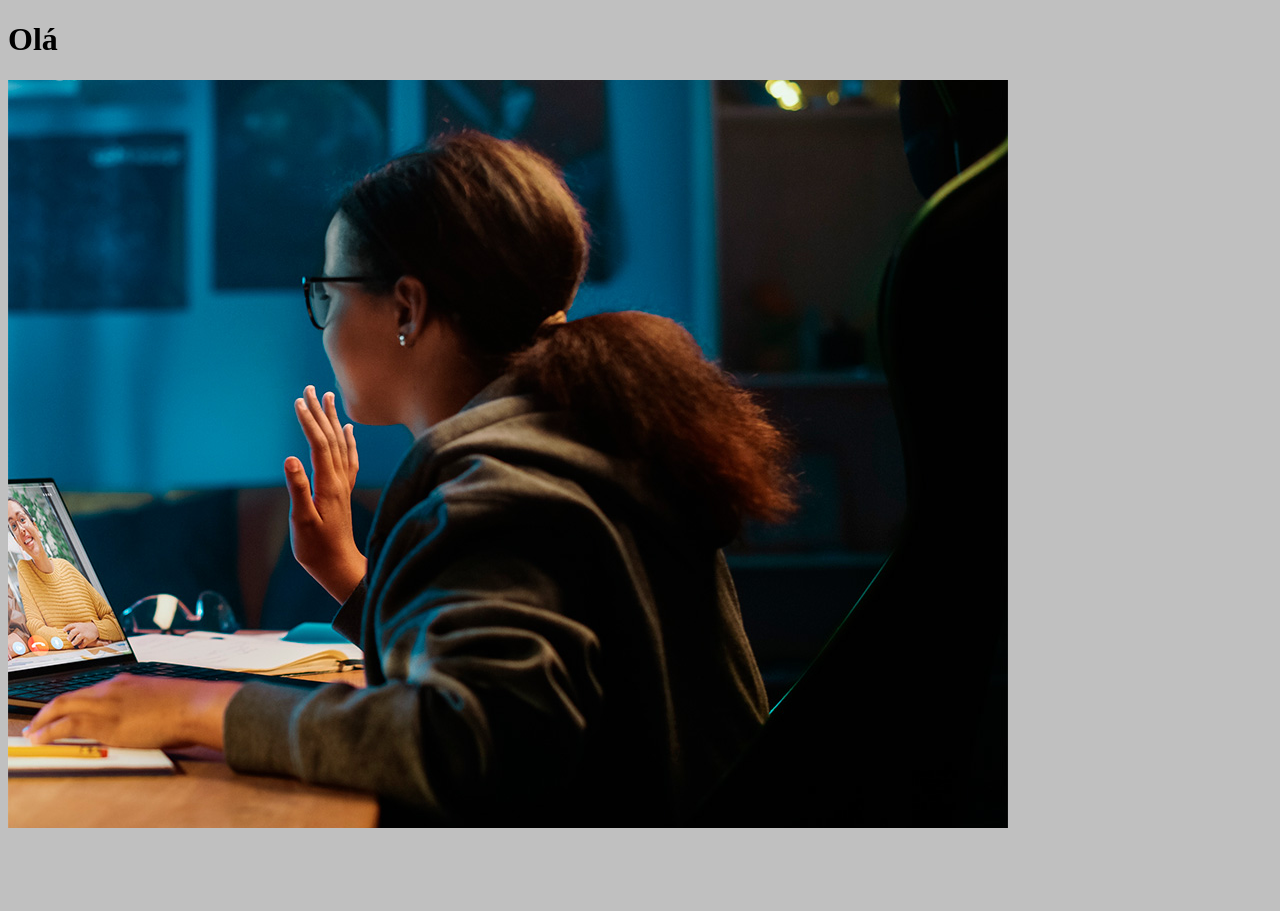
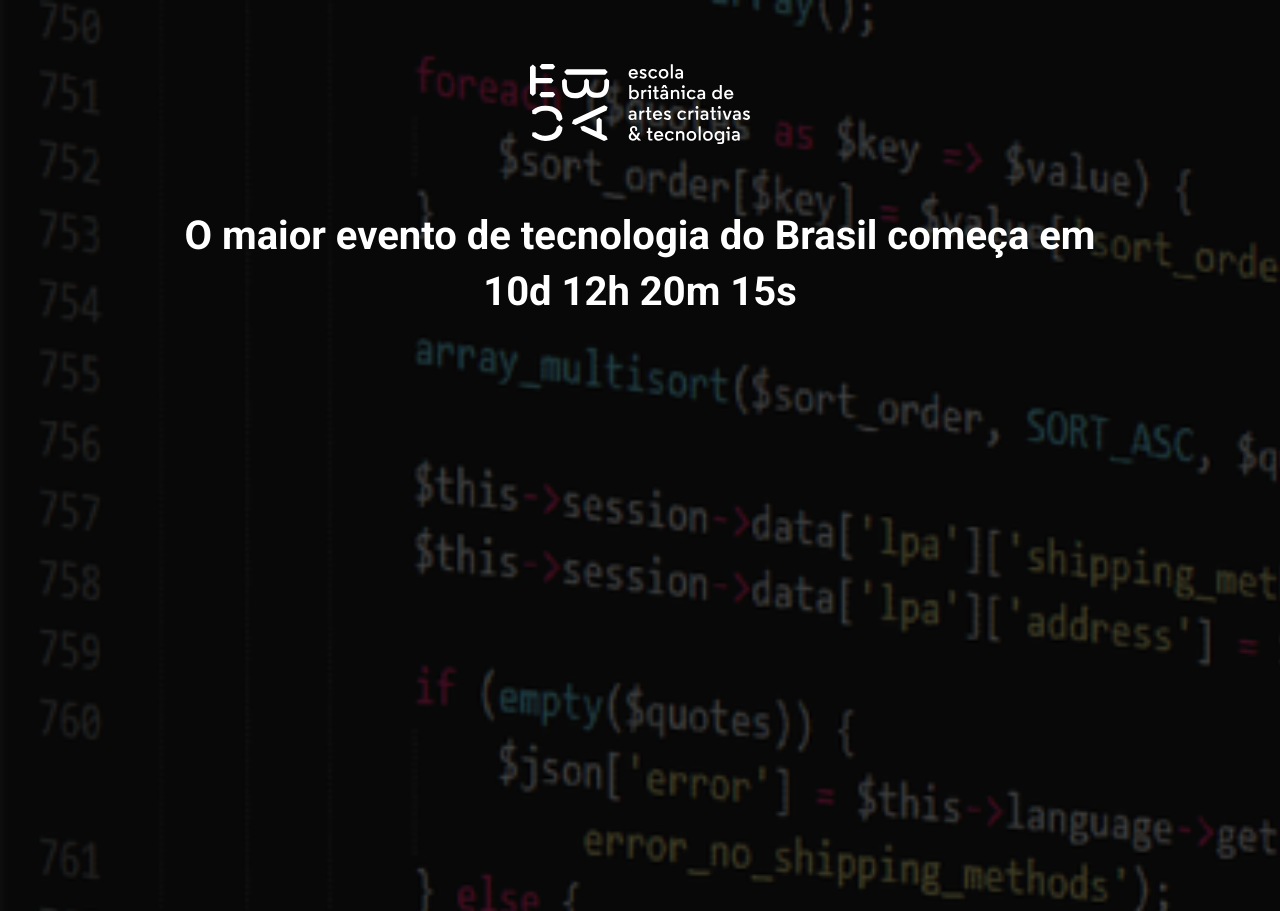
Before and after one commit to WillViana16/ebac_tech_talks, a website built with Parcel: page src/index.html in a window 1280 px wide. Shown: the top 911 px of the page. Before the commit the page ends 840 px from the top, so only its background shows below. Built offline with nearby package versions, Linux system fonts and the light colour scheme.

Commit message:
Criando o hero

```diff
--- a/src/index.html
+++ b/src/index.html
@@ -3,12 +3,24 @@
 <head>
     <meta charset="UTF-8">
     <meta name="viewport" content="width=device-width, initial-scale=1.0">
-    <title>Document</title>
+    <title>EBAC Tech Talks</title>
+
+    <link rel="preconnect" href="https://fonts.googleapis.com">
+    <link rel="preconnect" href="https://fonts.gstatic.com" crossorigin>
+    <link href="https://fonts.googleapis.com/css2?family=Roboto:ital,wght@0,100;0,300;0,400;0,500;0,700;0,900;1,100;1,300;1,400;1,500;1,700;1,900&display=swap" rel="stylesheet">
+
     <link rel="stylesheet" href="styles/main.scss">
 </head>
 <body>
-    <h1>Olá</h1>
-    <img src="./images/backend.png" alt="">
+    <header class="hero">
+        <div class="container">
+            <img class="hero__logo" src="./images/ebac_logo.svg" alt="">
+            <p class="hero__text">
+                O maior evento de tecnologia do Brasil começa em 10d 12h 20m 15s
+            </p>
+        </div>
+    </header>
+
 
     <script src="scripts/main.js"></script>
 </body>
--- /dev/null
+++ b/src/styles/_hero.scss
@@ -0,0 +1,54 @@
+.hero {
+    padding-top:64px ;
+    padding-bottom: 100%;
+    background-image: url(../images/fundo.png);
+    background-repeat: no-repeat;
+    background-size: cover;
+    position: relative;
+
+    .container {
+        position: relative;
+
+    }
+
+    &::before {
+        position: absolute;
+        top: 0;
+        left: 0;
+        width: 100%;
+        height: 100%;
+        background-color: #000;
+        content: "";
+        opacity: .7;
+    }
+
+    &__text{
+        margin-top: 64px;
+        margin-bottom: 64px;
+        font-size: 40px;
+        line-height: 56px;
+        color: #fff;
+        font-weight: 700;
+        text-align: center;
+    }
+
+    &__logo {
+        margin: 0 auto;
+        height: 80px;
+        display: block;
+    }
+
+    @media (max-width:640px) {
+        padding: 40px;
+        &__logo {
+            height: 40px;
+
+        }
+
+        &__text {
+            font-size: 22px;
+            line-height: 24px;
+            margin: 24px 0  ;
+            }
+    }
+}
--- a/src/styles/main.scss
+++ b/src/styles/main.scss
@@ -1,3 +1,23 @@
-body {
-    background-color: silver;
+@use 'hero';
+
+* {
+    margin: 0;
+    padding: 0;
+    box-sizing: border-box;
+    font-family:Roboto, sans-serif ;
+    color: #fff;
 }
+
+.container {
+    max-width: 960px;
+    width: 100%;
+    margin: 0 auto;
+
+    @media (max-width: 640px) {
+        max-width: 80%;
+    }
+
+    @media (max-width: 1024px) {
+        max-width: 90%;
+    }
+}
```
